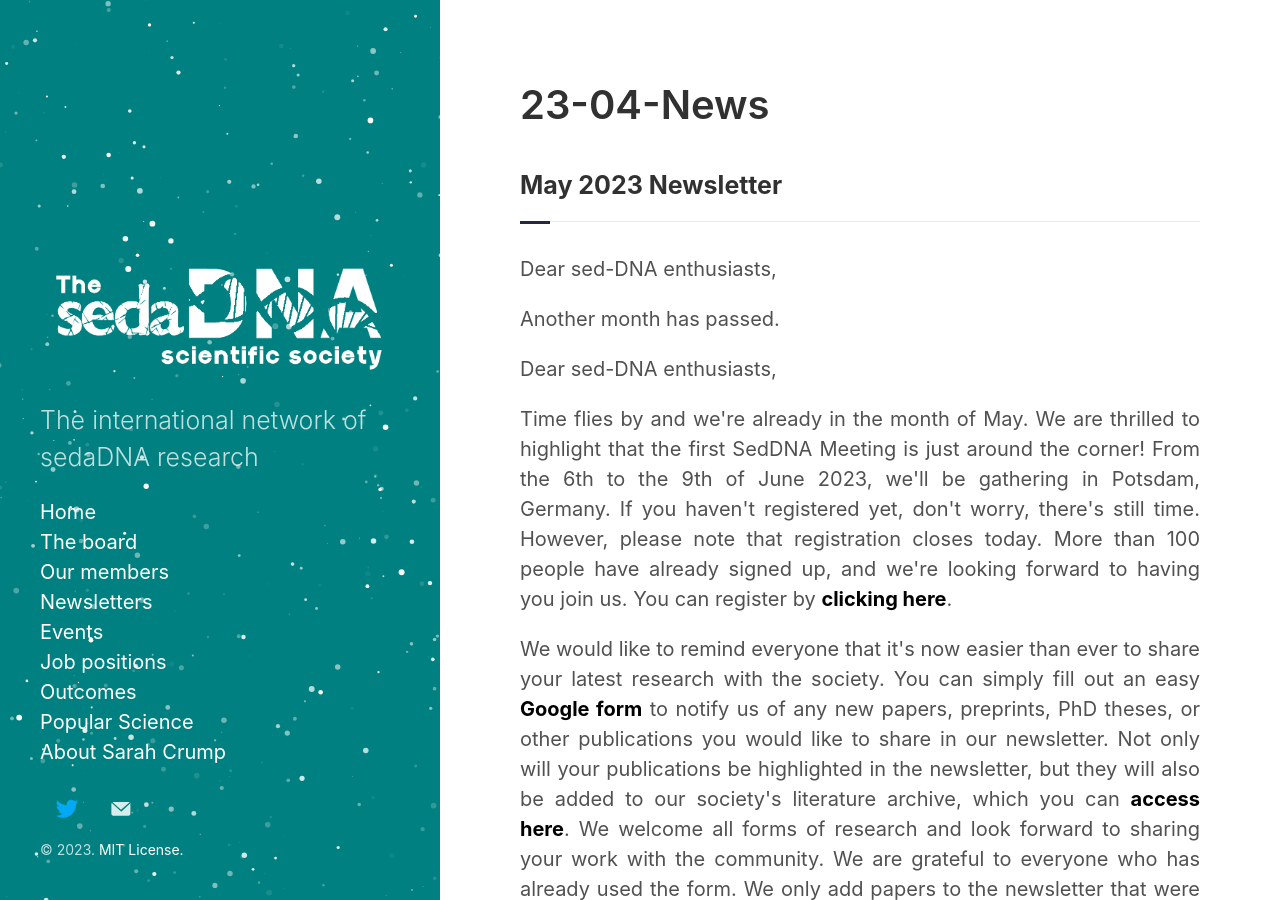
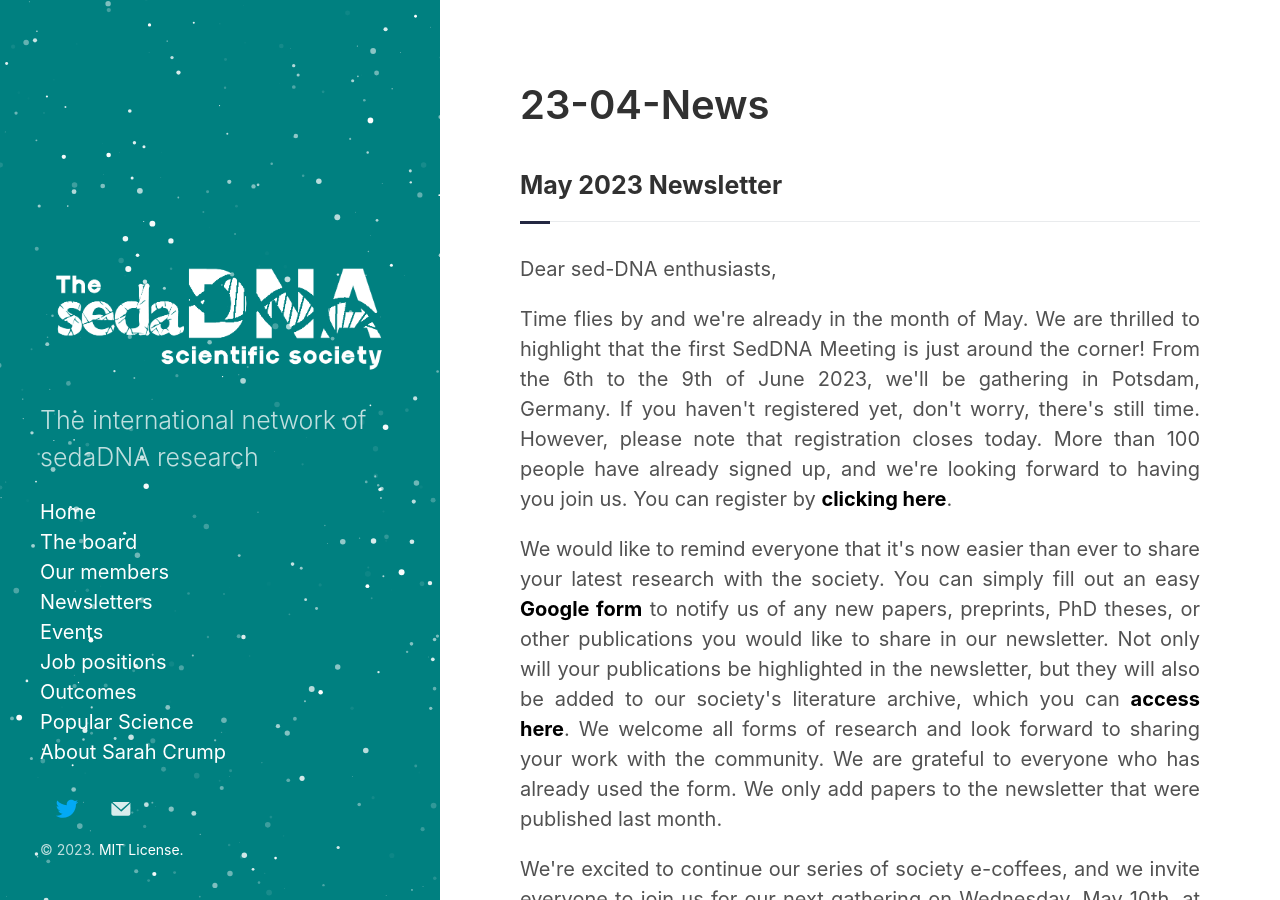
Before and after one commit to sedadna/sedadna.github.io, a Jekyll site: the page built from category/news/23-05.md, in a window 1280 px wide and 900 px high. Built offline with Jekyll 4.4.1, drawn with Linux system fonts in a browser that asks for light colours.

Commit message:
Update 23-05.md

```diff
--- a/category/news/23-05.md
+++ b/category/news/23-05.md
@@ -9,11 +9,7 @@ title: 23-04-News
 
 <p>Dear sed-DNA enthusiasts,</p>
 <div class="intro">
-<p>Another month has passed. </p>
 
-
-<p>Dear sed-DNA enthusiasts,</p>
-<div class="intro">
 <p>Time flies by and we're already in the month of May. We are thrilled to highlight that the first SedDNA Meeting is just around the corner! From the 6th to the 9th of June 2023, we'll be gathering in Potsdam, Germany. If you haven't registered yet, don't worry, there's still time. However, please note that registration closes today. More than 100 people have already signed up, and we're looking forward to having you join us. You can register by <a href="https://events.hifis.net/event/811/" target="_blank"><b> clicking here</b></a>.</p>
 <p>
 We would like to remind everyone that it's now easier than ever to share your latest research with the society. You can simply fill out an easy <a href="https://docs.google.com/forms/d/e/1FAIpQLSfjbcDSBFH9jntd_LF9cq3D5_IR5u00okFaVvIjGFErS2_FbQ/viewform" target="_blank"><b> Google form</b></a> to notify us of any new papers, preprints, PhD theses, or other publications you would like to share in our newsletter. Not only will your publications be highlighted in the newsletter, but they will also be added to our society's literature archive, which you can <a href="https://docs.google.com/spreadsheets/d/1fZKL1Vb0xhpDSuqNx_JnYAk0KXEtF0PS/edit#gid=1460788996" target="_blank"><b>access here</b></a>. We welcome all forms of research and look forward to sharing your work with the community. We are grateful to everyone who has already used the form. We only add papers to the newsletter that were published last month.
```
